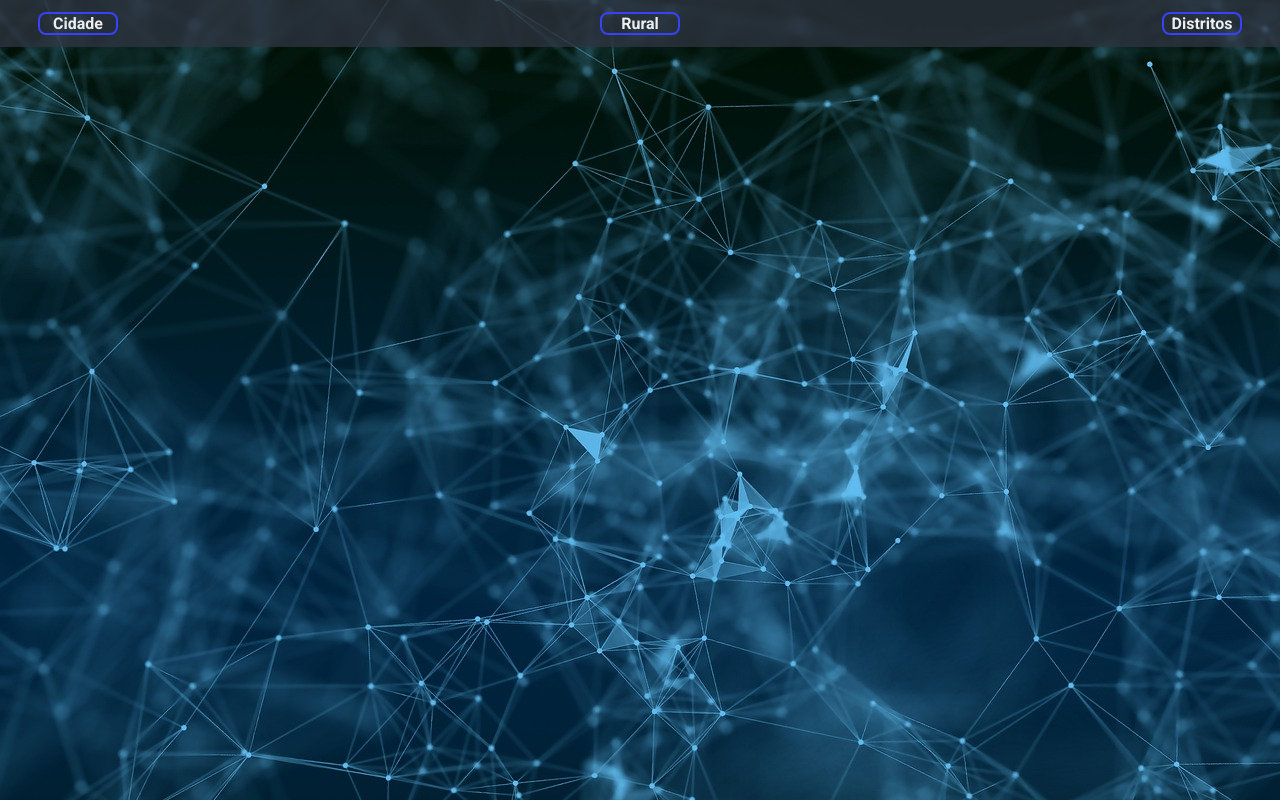
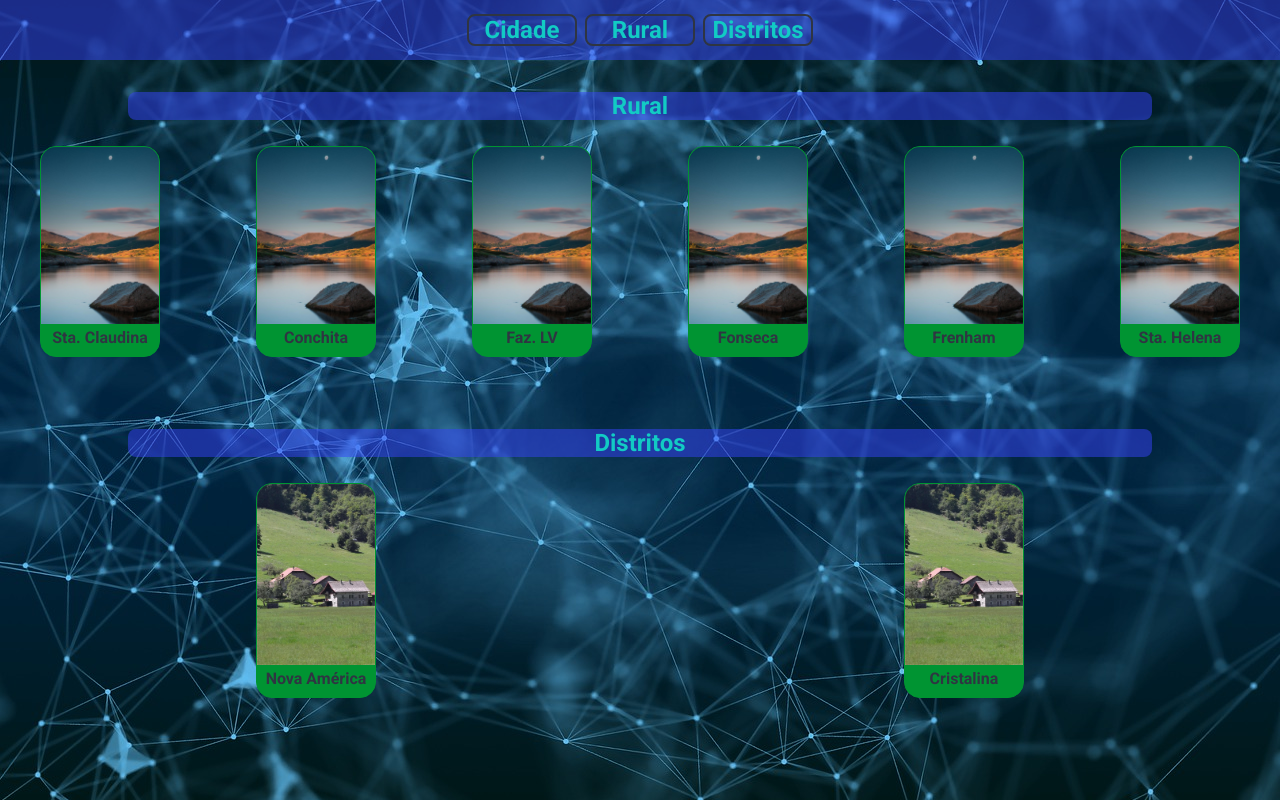
Before and after one commit to MarcosVSRamos/TecNetWorkspace, a React (Create React App) app: page / in a window 1280 px wide. Built offline with nearby package versions, Linux system fonts and the light colour scheme.

Commit message:
acrescentando componentes e pages

```diff
--- a/src/App.tsx
+++ b/src/App.tsx
@@ -1,13 +1,15 @@
-import React from 'react'
 import GlobalCss from './styles'
 import Header from './components/Header'
+import { BrowserRouter } from 'react-router-dom'
+import Rotas from './routes'
 
 function App() {
   return (
-    <>
+    <BrowserRouter>
       <GlobalCss />
       <Header />
-    </>
+      <Rotas />
+    </BrowserRouter>
   )
 }
 
--- a/src/components/Header/styles.ts
+++ b/src/components/Header/styles.ts
@@ -2,21 +2,25 @@ import styled from 'styled-components'
 import { cores } from '../../styles'
 
 export const Div = styled.div`
-  background-color: ${cores.cinza}BF;
+  background-color: ${cores.azul}80;
+  height: 60px;
   padding: 12px 38px;
+  display: flex;
+  justify-content: center;
+  align-items: center;
 `
 
 export const Sections = styled.ul`
   display: flex;
   text-align: center;
   justify-content: space-between;
-  font-size: 16px;
+  font-size: 24px;
   font-weight: bold;
-  color: ${cores.branco};
 
   li {
-    border: solid 2px ${cores.azul};
+    border: solid 2px ${cores.cinza};
     border-radius: 8px;
-    width: 80px;
+    margin: 0 4px;
+    width: 110px;
   }
 `
--- /dev/null
+++ b/src/components/Location/index.tsx
@@ -0,0 +1,18 @@
+import { Card, Img } from './styles'
+
+type Props = {
+  title: string
+  category?: 'cidade' | 'rural' | 'destrito'
+  image: string
+}
+
+const Location = ({ title, image }: Props) => (
+  <li>
+    <Card href="#">
+      <Img src={image} alt={title} />
+      <h4>{title}</h4>
+    </Card>
+  </li>
+)
+
+export default Location
--- /dev/null
+++ b/src/components/Location/styles.ts
@@ -0,0 +1,27 @@
+import styled from 'styled-components'
+import { cores } from '../../styles'
+
+export const Card = styled.a`
+  background-color: ${cores.verde};
+  border: solid 1px ${cores.verde};
+  width: 120px;
+  max-width: 100%;
+  text-align: center;
+  padding-bottom: 1px;
+  border-radius: 16px;
+  overflow: hidden;
+  display: block;
+  margin: 8px;
+
+  h4 {
+    font-size: 16px;
+    font-weight: bold;
+    margin-bottom: 8px;
+    color: ${cores.cinza};
+  }
+`
+
+export const Img = styled.img`
+  width: 120px;
+  width: 100%;
+`
--- /dev/null
+++ b/src/components/LocationsList/index.tsx
@@ -0,0 +1,29 @@
+import Local from '../../models/Local'
+import Location from '../Location'
+import { Container, List } from './styles'
+
+export type Props = {
+  title: string
+  category?: 'cidade' | 'rural' | 'destrito'
+  locations: Local[]
+}
+
+const LocationsList: React.FC<Props> = ({ title, category, locations }) => (
+  <Container>
+    <div>
+      <h2>{title}</h2>
+      <List>
+        {locations.map((location) => (
+          <Location
+            key={location.id}
+            category={location.category}
+            title={location.title}
+            image={location.image}
+          />
+        ))}
+      </List>
+    </div>
+  </Container>
+)
+
+export default LocationsList
--- /dev/null
+++ b/src/components/LocationsList/styles.ts
@@ -0,0 +1,24 @@
+import styled from 'styled-components'
+import { cores } from '../../styles'
+
+export const Container = styled.div`
+  padding: 32px 0;
+  text-align: center;
+
+  div {
+    h2 {
+      background-color: ${cores.azul}80;
+      max-width: 80%;
+      margin: 0 auto;
+      border-radius: 8px;
+    }
+  }
+`
+
+export const List = styled.ul`
+  display: grid;
+  grid-template-columns: repeat(auto-fit, minmax(120px, 1fr));
+  gap: 16px;
+  margin-top: 18px;
+  place-items: center;
+`
--- /dev/null
+++ b/src/models/Local.ts
@@ -0,0 +1,20 @@
+class Local {
+  id: number
+  title: string
+  image: string
+  category?: 'cidade' | 'rural' | 'destrito'
+
+  constructor(
+    id: number,
+    title: string,
+    image: string,
+    category?: 'cidade' | 'rural' | 'destrito'
+  ) {
+    this.id = id
+    this.title = title
+    this.image = image
+    this.category = category
+  }
+}
+
+export default Local
--- /dev/null
+++ b/src/pages/Home/index.tsx
@@ -0,0 +1,68 @@
+import Local from '../../models/Local'
+import LocationsList from '../../components/LocationsList'
+
+import fundo_rural from '../../assets/images/paisagem_rural.jpg'
+import fundo_destrito from '../../assets/images/fundo_destrito.jpg'
+
+const rural: Local[] = [
+  {
+    id: 1,
+    category: 'rural',
+    title: 'Sta. Claudina',
+    image: fundo_rural
+  },
+  {
+    id: 2,
+    category: 'rural',
+    title: 'Conchita',
+    image: fundo_rural
+  },
+  {
+    id: 3,
+    category: 'rural',
+    title: 'Faz. LV',
+    image: fundo_rural
+  },
+  {
+    id: 4,
+    category: 'rural',
+    title: 'Fonseca',
+    image: fundo_rural
+  },
+  {
+    id: 5,
+    category: 'rural',
+    title: 'Frenham',
+    image: fundo_rural
+  },
+  {
+    id: 6,
+    category: 'rural',
+    title: 'Sta. Helena',
+    image: fundo_rural
+  }
+]
+
+const destrito: Local[] = [
+  {
+    id: 1,
+    category: 'destrito',
+    title: 'Nova América',
+    image: fundo_destrito
+  },
+  {
+    id: 2,
+    category: 'destrito',
+    title: 'Cristalina',
+    image: fundo_destrito
+  }
+]
+
+const Home = () => (
+  <>
+    <LocationsList locations={rural} title="Rural" category="rural" />
+    <LocationsList locations={destrito} title="Distritos" category="destrito" />
+  </>
+)
+
+export default Home
--- /dev/null
+++ b/src/routes.tsx
@@ -0,0 +1,11 @@
+import { Route, Routes } from 'react-router-dom'
+
+import Home from './pages/Home'
+
+const Rotas = () => (
+  <Routes>
+    <Route path="/" element={<Home />} />
+  </Routes>
+)
+
+export default Rotas
--- a/src/styles.ts
+++ b/src/styles.ts
@@ -3,8 +3,10 @@ import fundo from './assets/images/fundo.jpg'
 
 export const cores = {
   azul: '#3742fa',
-  branco: '#EEEEEE',
-  cinza: '#2f3542'
+  branco: '#12cbc4',
+  cinza: '#2f3542',
+  verde: '#009432',
+  azulClaro: '#0652DD'
 }
 
 const GlobalCss = createGlobalStyle`
@@ -14,10 +16,14 @@ const GlobalCss = createGlobalStyle`
     box-sizing: border-box;
     font-family: Roboto, sans-sefif;
     list-style: none;
+    text-decoration: none;
+    color: ${cores.branco};
   }
     body{
       background-image: url(${fundo});
       background-repeat: no-repeat;
+      background-position: center;
+      background-attachment: fixed;
     }
 `
 
```
Also changed, not shown: src/assets/images/fundo_destrito.jpg (added), src/assets/images/paisagem_rural.jpg (added).
